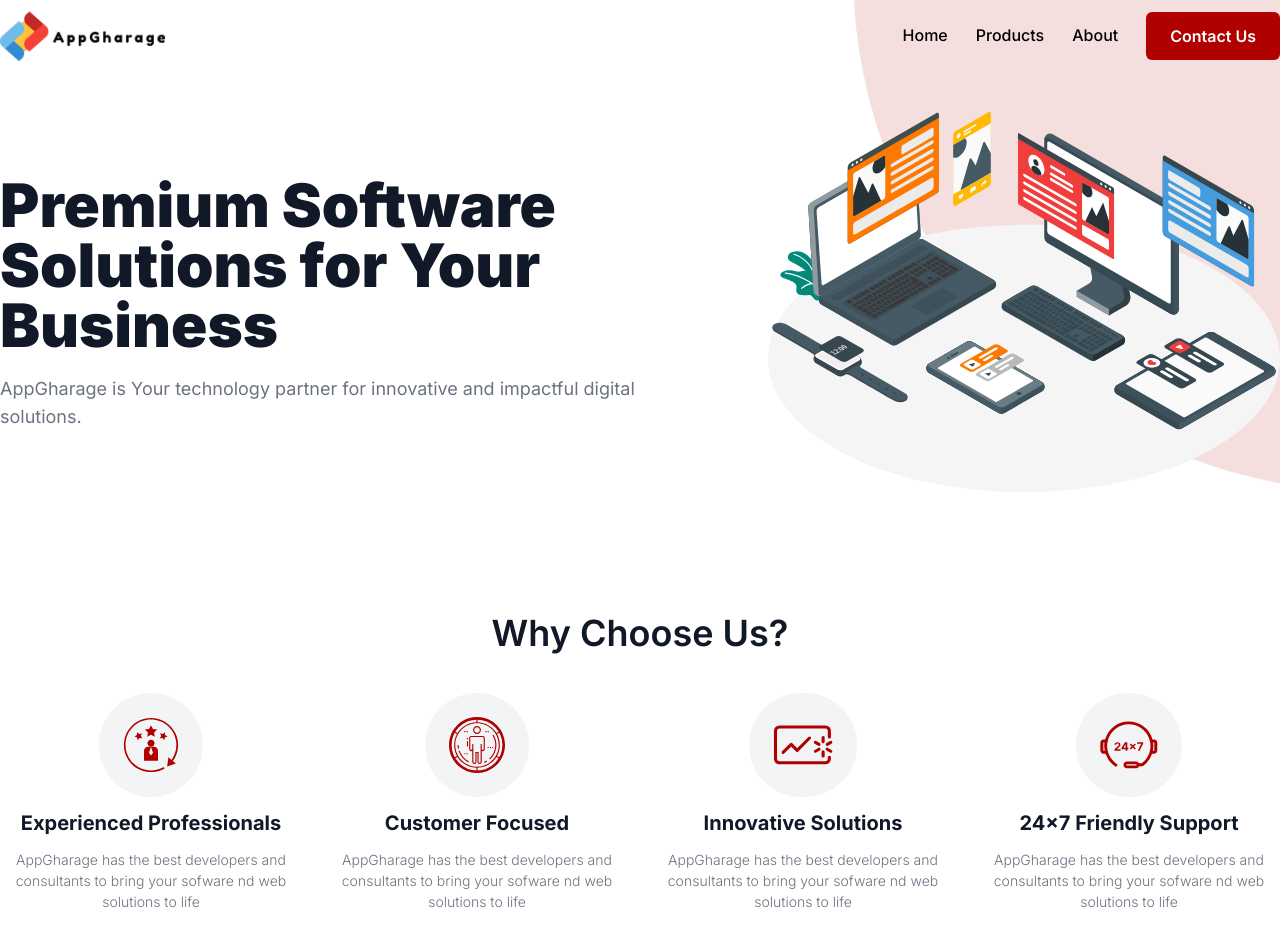
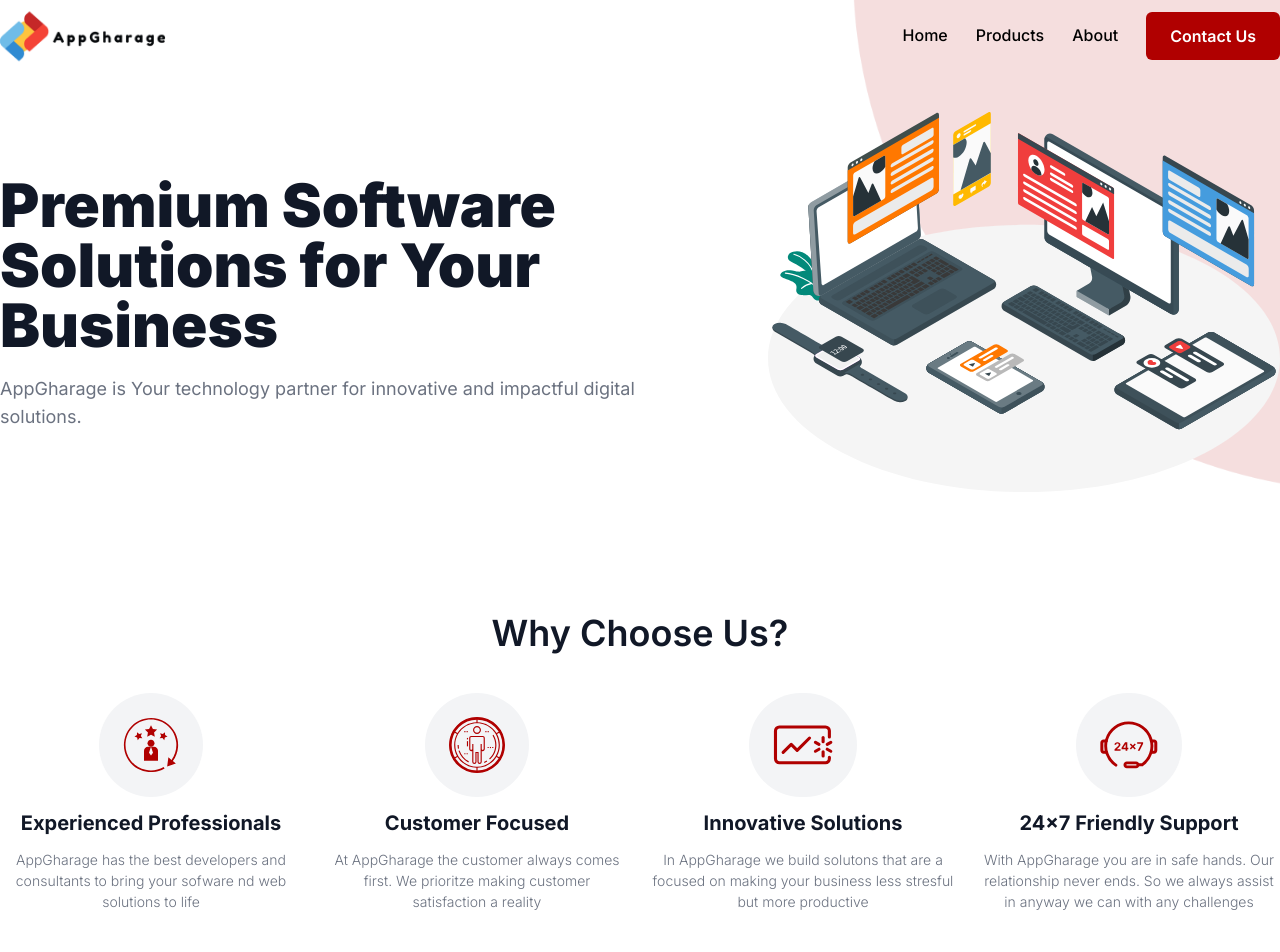
Before and after one commit to cnaallotey/appgharageWebsite, a Vue app: page / in a window 1280 px wide. Shown: the top 952 px of the page. Built offline with nearby package versions, Linux system fonts and the light colour scheme.

Commit message:
ui changes

```diff
--- a/src/components/homepage.vue
+++ b/src/components/homepage.vue
@@ -31,7 +31,7 @@
     <div class="w-full px-8 md:px-0 flex flex-col space-y-3 items-center justify-start">
     <div class=" rounded-full bg-gray-100"><img src="../assets/customer.svg" class="h-14 m-6 transform hover:scale-110" alt=""> </div>
     <p class=" font-bold tracking-normal text-xl text-gray-900 text-center">Customer Focused</p>
-    <p class=" font-light text-sm text-gray-500 text-center tracking-normal leading-normal">AppGharage has the best developers and consultants to bring your sofware nd web solutions to life</p>
+    <p class=" font-light text-sm text-gray-500 text-center tracking-normal leading-normal">At AppGharage the customer always comes first. We prioritze making customer satisfaction a reality</p>
     </div>
   </div>
 
@@ -40,7 +40,7 @@
     <div class="w-full px-8 md:px-0 flex flex-col space-y-3 items-center justify-start">
     <div class=" rounded-full bg-gray-100"><img src="../assets/innovative.svg" class="h-10 mx-6 my-8" alt=""> </div>
     <p class=" font-bold tracking-normal text-xl text-gray-900 text-center">Innovative Solutions</p>
-    <p class=" font-light text-sm text-gray-500 text-center tracking-normal leading-normal">AppGharage has the best developers and consultants to bring your sofware nd web solutions to life</p>
+    <p class=" font-light text-sm text-gray-500 text-center tracking-normal leading-normal">In AppGharage we build solutons that are a focused on making your business less stresful but more productive</p>
     </div>
   </div>
 
@@ -49,7 +49,7 @@
     <div class="w-full px-8 md:px-0 flex flex-col space-y-3 items-center justify-start ">
     <div class=" rounded-full bg-gray-100"><img src="../assets/support.svg" class="h-12 mx-6 my-7" alt=""> </div>
     <p class=" font-bold tracking-normal text-xl text-gray-900 text-center">24x7 Friendly Support</p>
-    <p class=" font-light text-sm text-gray-500 text-center tracking-normal leading-normal">AppGharage has the best developers and consultants to bring your sofware nd web solutions to life</p>
+    <p class=" font-light text-sm text-gray-500 text-center tracking-normal leading-normal">With AppGharage you are in safe hands. Our relationship never ends. So we always assist in anyway we can with any challenges</p>
     </div>
   </div>
 
@@ -59,7 +59,7 @@
 <h1 class="font-semibold tracking-normal font-gray-700 text-center text-3xl md:text-4xl" style="">Our Services</h1>
 <div class="space-y-10 md:space-y-0">
 <div class="flex flex-col md:flex-row space-y-10 md:space-y-0 space-x-0 md:space-x-20">
-<div class="w-full md:w-1/2 px-14"><img src="../assets/screen.png" class="h-full" alt=""></div>
+<div class="w-full md:w-1/2 px-14"><img src="../assets/screen.png" class=" h-96" alt=""></div>
 <div class="w-full h-auto md:w-1/2 space-y-6 flex flex-col justify-center pl-0 md:pl-5 lg:pl-20">
 <h3 class=" font-semibold tracking-normal text-gray-900 " style="font-size: 24px;">Product Engineering</h3>
 <div class="flex flex-row space-x-2 items-center">
--- a/src/components/navbar.vue
+++ b/src/components/navbar.vue
@@ -2,7 +2,7 @@
         <div class="sticky top-0 z-20 w-full nav-fixed " :class="[open ? 'bg-white shadow-md' : 'bg-none shadow-none']"   >
         <section class="relative max-w-screen-xl mx-auto px-5 md:px-10 xl:px-0">
         <div class="w-full py-1 flex items-center justify-between">
-        <img src="../assets/finallogoappGharage.png" class=" h-16" alt="logo">
+        <img src="../assets/finallogoappGharage.png" class=" h-12 md:h-16 " alt="logo">
         <div class="hidden lg:flex space-x-7 items-center "><ul class="navlinks inline-flex font-medium space-x-7 cursor-pointer">
         <router-link to="/" class=" hover:border-b-2 border-red-700" > <li class="border-b-2 border-transparent font-medium hover:border-red-800 transistion ease-linear delay-100">Home</li></router-link>
         <router-link to="/products"> <li class="border-b-2 font-medium border-transparent hover:border-red-800">Products</li> </router-link>
--- a/src/router/index.js
+++ b/src/router/index.js
@@ -33,6 +33,11 @@ const routes = [
     // this generates a separate chunk (about.[hash].js) for this route
     // which is lazy-loaded when the route is visited.
     component: () => import(/* webpackChunkName: "about" */ '../views/Contact.vue')
+  },
+  {
+    path: '*',
+    name:'404',
+    component: Home
   }
 ]
 
--- a/src/views/Contact.vue
+++ b/src/views/Contact.vue
@@ -1,5 +1,5 @@
 <template>
-  <div class="home space-y-10 md:space-y-28">
+  <div class="home space-y-10 md:space-y-20">
   <contactVue/>
   <ctaVue/>
 
```
